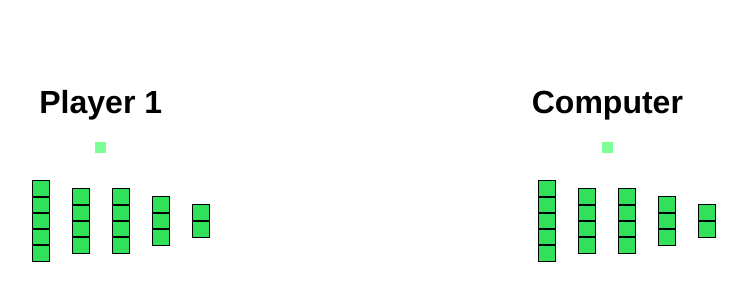
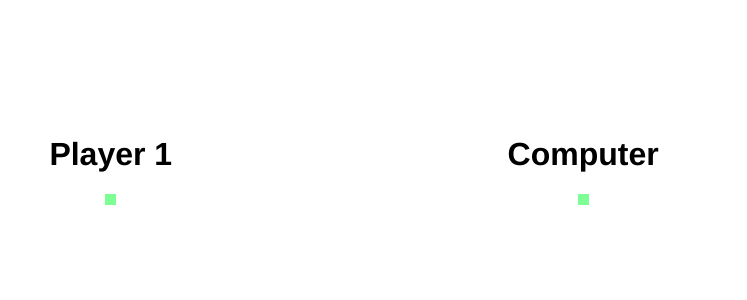
Before and after one commit to MrRed4/battleship, a website built with webpack: page src/template.html in a window 1280 px wide. Shown: the part 224-524 px from the top of the page, without its empty margins (286-1033 px from the left). Built offline with nearby package versions, Linux system fonts and the light colour scheme.

Commit message:
update styles and html

```diff
--- a/src/styles.css
+++ b/src/styles.css
@@ -50,8 +50,8 @@ body {
 }
 
 ul > li {
-    padding: 12px;
-    cursor: pointer;
+    margin: 12px;
+    cursor: grab;
 }
 
 .ship, .hit {
@@ -79,6 +79,10 @@ ul > li {
     justify-content: center;
 }
 
+.ship-hit:hover {
+    background-color: rgb(255, 110, 110);
+}
+
 .winner {
     position: absolute;
     left: 50%;
@@ -86,13 +90,34 @@ ul > li {
 }
 
 .dock-ship-square {
-    outline: 1px solid black;
+    border: 1px solid black;
+    border-top: none;
     background-color: var(--ship-colour);
     width: 16px;
     height: 16px;
+}
+
+.destroyed {
+    border: 1px solid black;
+    border-top: none;
+    background-color: rgb(255, 40, 40) !important;
+    width: 16px;
+    height: 16px;
+}
+
+ul * > :first-child {
+    border-top: 1px solid black;
 }
 
 li > div {
     display: flex;
     flex-direction: column;
 }
+
+.placed {
+    filter: grayscale(1);
+}
+
+.moving {
+    opacity: 0.5;
+}
--- a/src/template.html
+++ b/src/template.html
@@ -13,34 +13,7 @@
             <div class="first board"></div>
             <div class="list">
                 <ul>
-                    <li>
-                        <div class="dock-ship-square"></div>
-                        <div class="dock-ship-square"></div>
-                        <div class="dock-ship-square"></div>
-                        <div class="dock-ship-square"></div>
-                        <div class="dock-ship-square"></div>
-                    </li>
-                    <li>
-                        <div class="dock-ship-square"></div>
-                        <div class="dock-ship-square"></div>
-                        <div class="dock-ship-square"></div>
-                        <div class="dock-ship-square"></div>
-                    </li>
-                    <li>
-                        <div class="dock-ship-square"></div>
-                        <div class="dock-ship-square"></div>
-                        <div class="dock-ship-square"></div>
-                        <div class="dock-ship-square"></div>
-                    </li>
-                    <li>
-                        <div class="dock-ship-square"></div>
-                        <div class="dock-ship-square"></div>
-                        <div class="dock-ship-square"></div>
-                    </li>
-                    <li>
-                        <div class="dock-ship-square"></div>
-                        <div class="dock-ship-square"></div>
-                    </li>
+
                 </ul>
             </div>
         </div>
@@ -49,34 +22,7 @@
             <div class="second board"></div>
             <div class="list">
                 <ul>
-                    <li>
-                        <div class="dock-ship-square"></div>
-                        <div class="dock-ship-square"></div>
-                        <div class="dock-ship-square"></div>
-                        <div class="dock-ship-square"></div>
-                        <div class="dock-ship-square"></div>
-                    </li>
-                    <li>
-                        <div class="dock-ship-square"></div>
-                        <div class="dock-ship-square"></div>
-                        <div class="dock-ship-square"></div>
-                        <div class="dock-ship-square"></div>
-                    </li>
-                    <li>
-                        <div class="dock-ship-square"></div>
-                        <div class="dock-ship-square"></div>
-                        <div class="dock-ship-square"></div>
-                        <div class="dock-ship-square"></div>
-                    </li>
-                    <li>
-                        <div class="dock-ship-square"></div>
-                        <div class="dock-ship-square"></div>
-                        <div class="dock-ship-square"></div>
-                    </li>
-                    <li>
-                        <div class="dock-ship-square"></div>
-                        <div class="dock-ship-square"></div>
-                    </li>
+
                 </ul>
             </div>
         </div>
```
